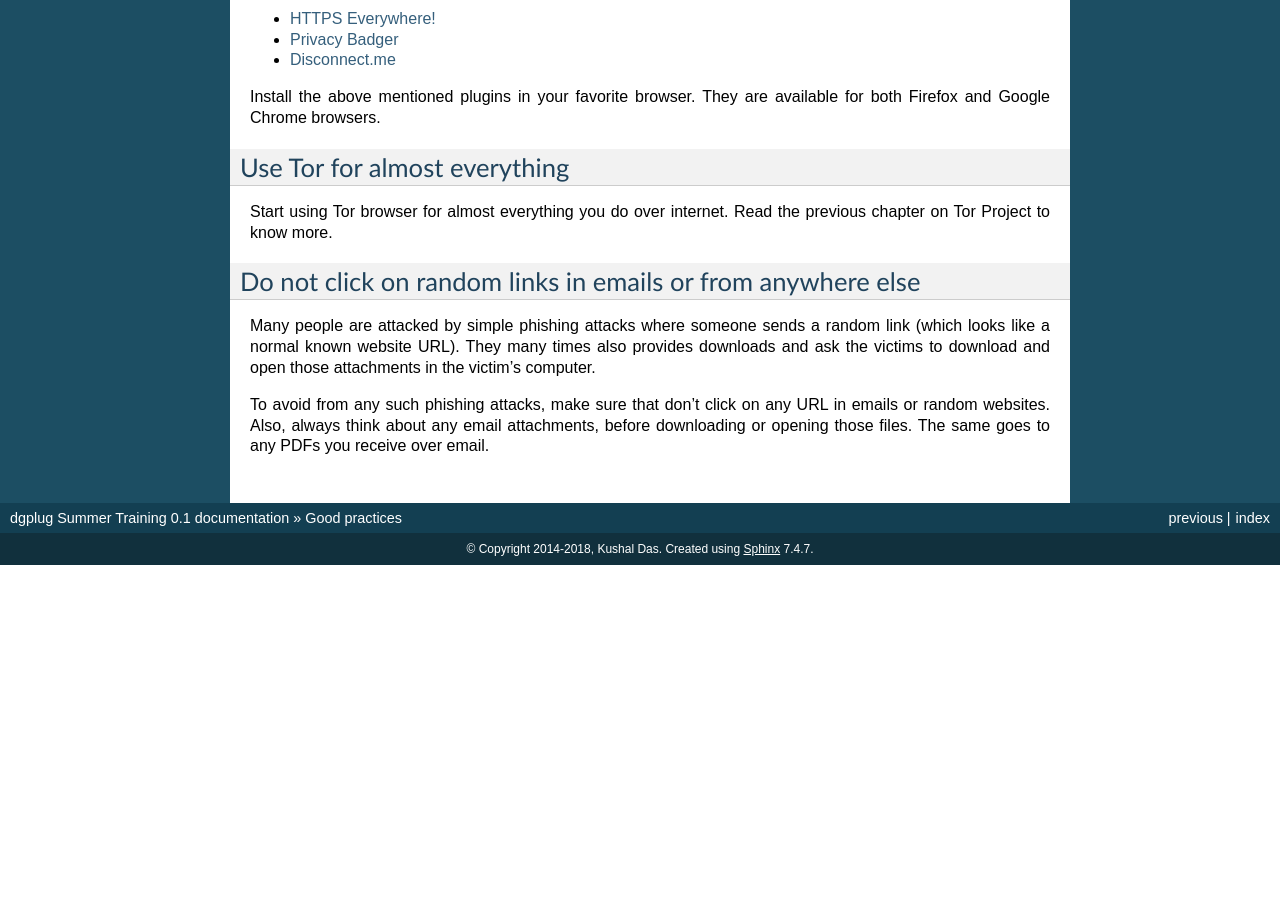
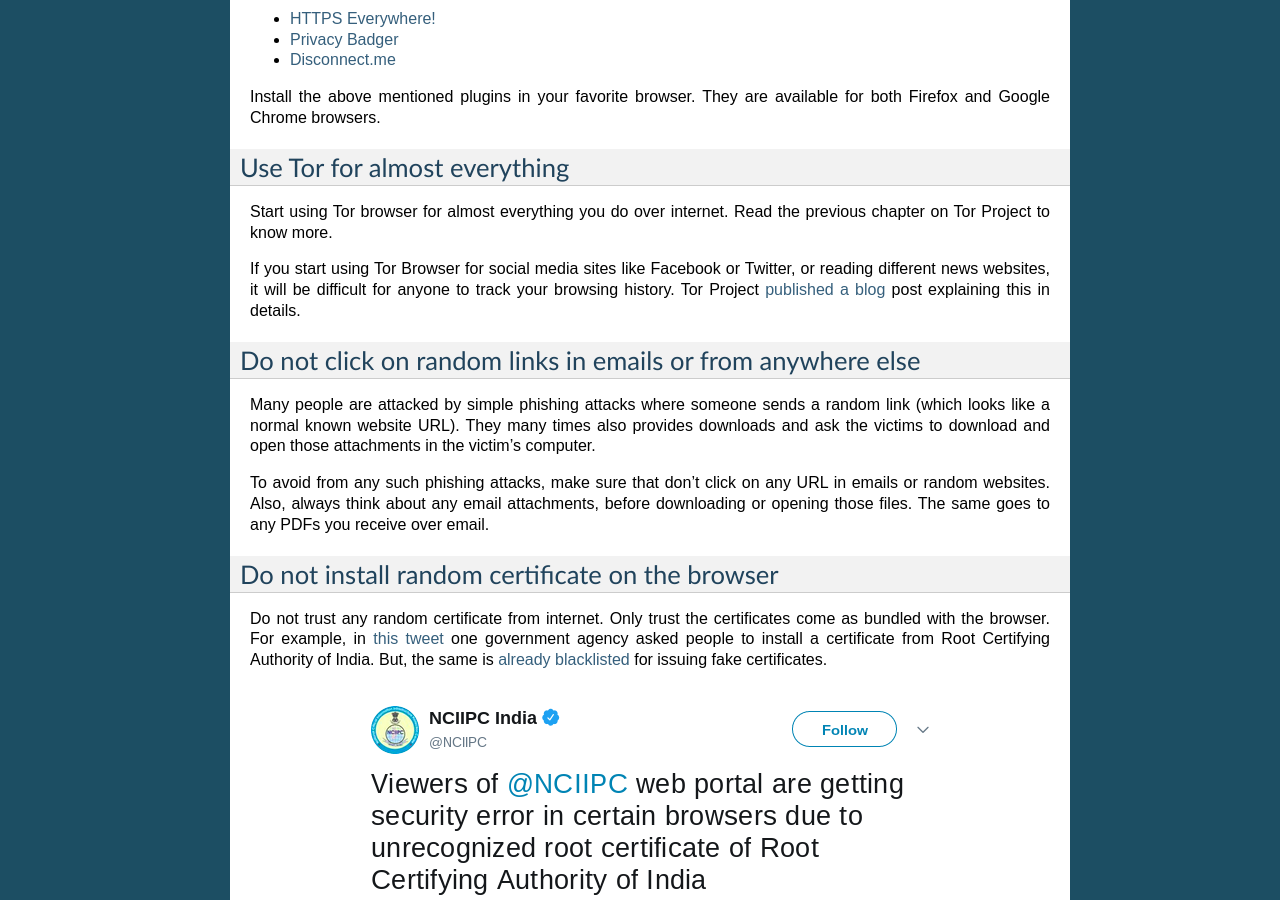
Before and after one commit to kushaldas/summertraining, a Sphinx documentation site: the page built from docs/opsec.rst, in a window 1280 px wide and 900 px high, scrolled down 1621 px. Built offline with Sphinx 7.4.7, drawn with Linux system fonts in a browser that asks for light colours; before the commit the page ends 2186 px from its top, so only the background shows below that; some of the changed text lies outside the part shown.

Commit message:
talks about ceritificates

```diff
--- a/docs/opsec.rst
+++ b/docs/opsec.rst
@@ -117,6 +117,12 @@
 Start using Tor browser for almost everything you do over internet. Read the
 previous chapter on Tor Project to know more.
 
+If you start using Tor Browser for social media sites like Facebook or
+Twitter, or reading different news websites, it will be difficult for anyone
+to track your browsing history. Tor Project `published a blog
+<https://blog.torproject.org/dont-let-facebook-or-any-tracker-follow-you-web>`_
+post explaining this in details.
+
 
 Do not click on random links in emails or from anywhere else
 -------------------------------------------------------------
@@ -130,3 +136,17 @@
 in emails or random websites. Also, always think about any email attachments,
 before downloading or opening those files. The same goes to any PDFs you
 receive over email.
+
+
+Do not install random certificate on the browser
+-------------------------------------------------
+
+Do not trust any random certificate from internet. Only trust the certificates
+come as bundled with the browser. For example, in `this tweet
+<https://twitter.com/NCIIPC/status/989890103400054784>`_ one government agency
+asked people to install a certificate from Root Certifying Authority of India.
+But, the same is `already blacklisted
+<https://security.googleblog.com/2014/07/maintaining-digital-certificate-security.html>`_
+for issuing fake certificates.
+
+.. figure:: img/nciipc_dont.png
```
Also changed, not shown: docs/img/nciipc_dont.png (added).
